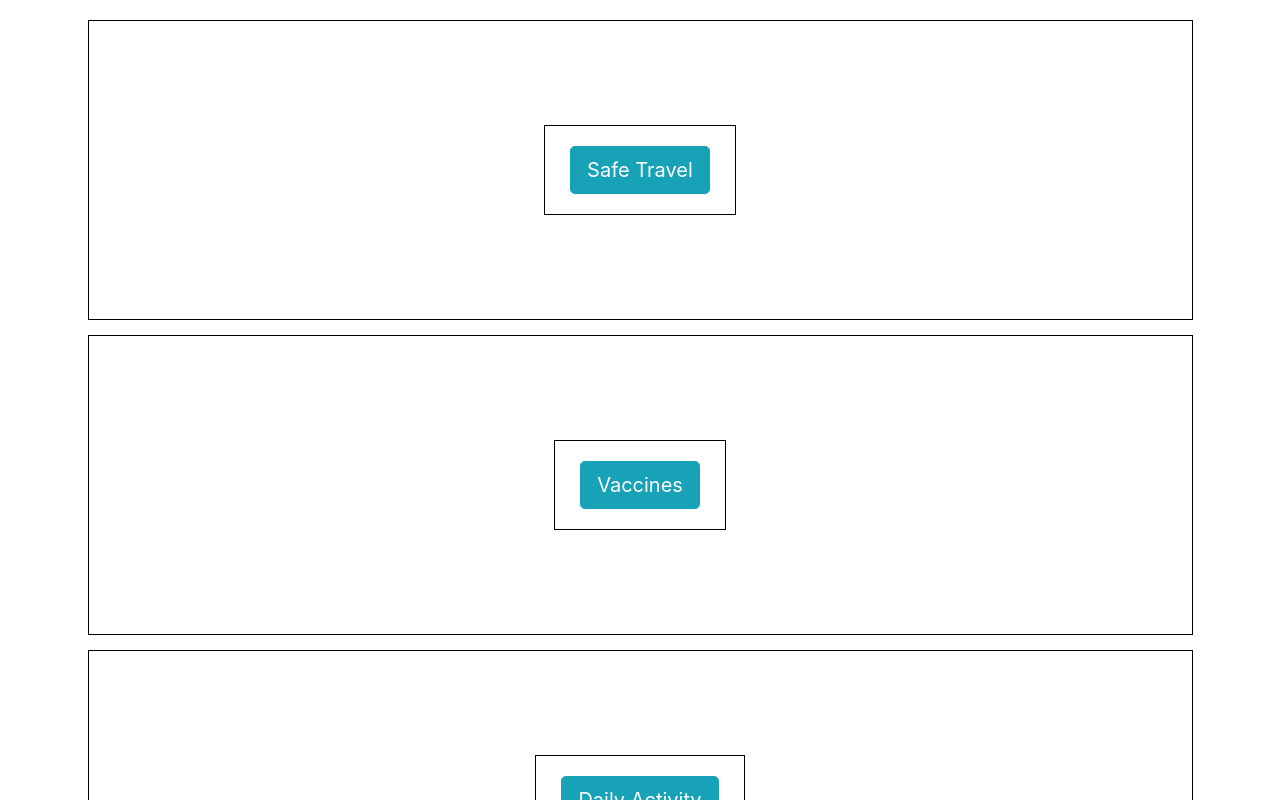
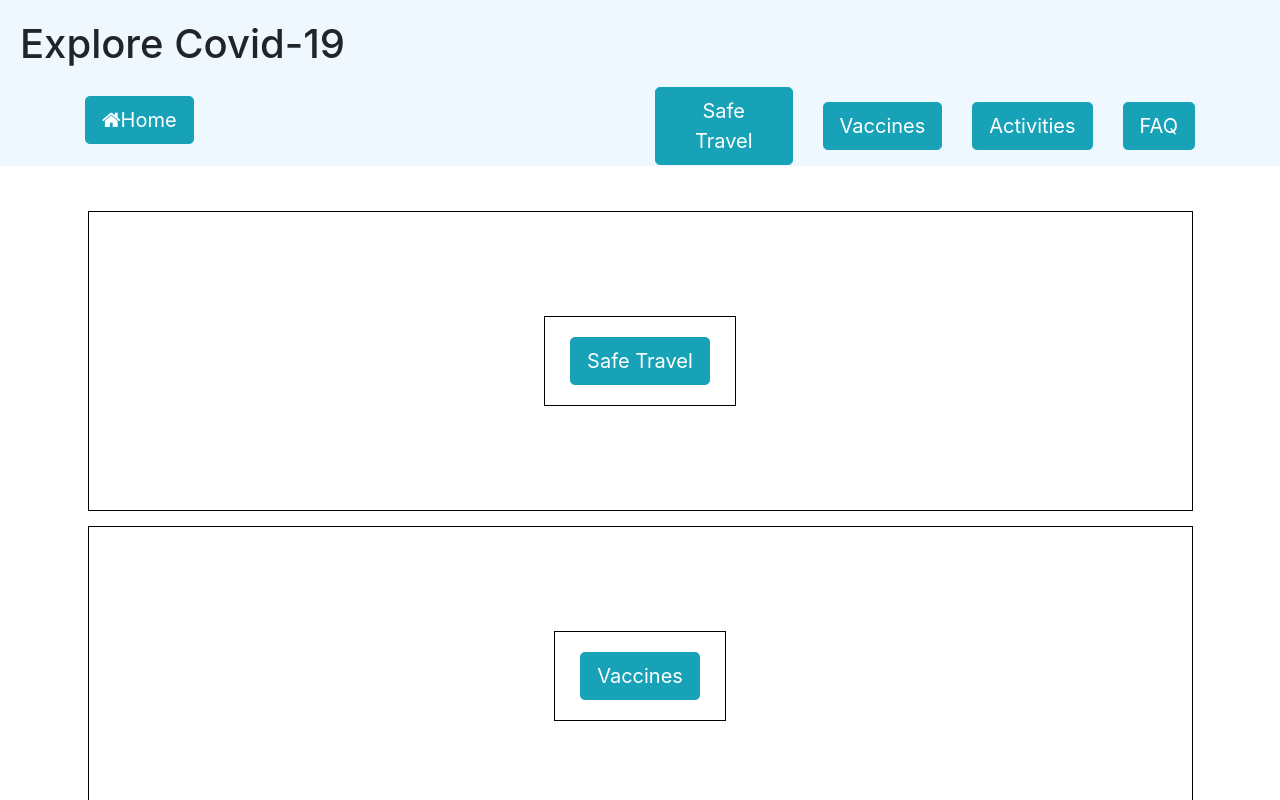
Before and after one commit to CarlaFloricel/cs522-covid-app, a React (Create React App) app: page / in a window 1280 px wide. Shown: the top 800 px of the page. Built offline with nearby package versions, Linux system fonts and the light colour scheme.

Commit message:
header added with components' links

```diff
--- a/package.json
+++ b/package.json
@@ -3,6 +3,7 @@
   "version": "0.1.0",
   "private": true,
   "dependencies": {
+    "@fortawesome/fontawesome-free": "^5.15.1",
     "@testing-library/jest-dom": "^5.11.5",
     "@testing-library/react": "^11.1.1",
     "@testing-library/user-event": "^12.2.0",
--- a/public/index.html
+++ b/public/index.html
@@ -20,7 +20,9 @@
       href="https://maxcdn.bootstrapcdn.com/bootstrap/4.5.0/css/bootstrap.min.css"
       integrity="sha384-9aIt2nRpC12Uk9gS9baDl411NQApFmC26EwAOH8WgZl5MYYxFfc+NcPb1dKGj7Sk"
       crossorigin="anonymous"
+
     />
+    <link rel="stylesheet" href="https://cdnjs.cloudflare.com/ajax/libs/font-awesome/4.7.0/css/font-awesome.min.css">
     <!--
       Notice the use of %PUBLIC_URL% in the tags above.
       It will be replaced with the URL of the `public` folder during the build.
--- a/src/App.js
+++ b/src/App.js
@@ -7,11 +7,13 @@ import Activities from './components/activities/activities.component';
 import Vaccines from './components/vaccines/vaccines.component';
 import Faq from './components/faq/faq.component';
 import Map from './components/map/map.component';
+import Header from './components/header/header.component';
 
 
 function App() {
   return (
     <div className="App">
+       <Header/>
       <Switch>
         <Route exact path='/' component={HomePage}></Route>
         <Route exact path='/map' component={Map}></Route>
--- /dev/null
+++ b/src/components/header/header.component.jsx
@@ -0,0 +1,42 @@
+import React from 'react'
+import { Link } from 'react-router-dom';
+import './header.styles.css';
+
+
+const Header = () => (
+    <div className="headerContainer">
+        <h1>Explore Covid-19</h1>
+    <div className='header'>
+        <Link to="/" className="logo-container">
+        <button type="button" className="btn btn-info btn-lg">
+        <i className="fa fa-home" ></i>
+           Home
+        </button>
+        </Link>
+        <div className='options'>
+            <Link to="/map" className="option">
+                <button type="button" className="btn btn-info btn-lg">
+                 Safe Travel
+                </button>
+            </Link>
+            <Link to="/vaccines" className="option" >
+                <button type="button" className="btn btn-info btn-lg">
+                 Vaccines
+                </button>
+            </Link>
+            <Link to="/activities" className="option">
+                <button type="button" className="btn btn-info btn-lg">
+                 Activities
+                </button>
+            </Link>
+            <Link to="/faq" className="option" >
+                <button type="button" className="btn btn-info btn-lg">
+                 FAQ
+                </button>
+            </Link>
+        </div>
+    </div>
+    </div>
+)
+
+export default Header;
--- /dev/null
+++ b/src/components/header/header.styles.css
@@ -0,0 +1,38 @@
+.header {
+    height: 70px;
+    width: 100%;
+    display: flex;
+    justify-content: space-between;
+    margin-bottom: 25px;
+}
+.header .logo-container {
+    padding: 0px 15px 30px 85px;
+
+}
+
+.header .options {
+    width: 50%;
+    height: 100%;
+    display: flex;
+    align-items: center;
+    justify-content: flex-end;
+}
+
+.header .options .option {
+padding: 20px 15px 30px 15px;
+
+}
+
+.header .options .option:last-child{
+    padding: 20px 85px 30px 15px;
+}
+
+.headerContainer {
+    background-color: aliceblue;
+}
+
+h1 {
+    padding:20px;
+    display: flex;
+    justify-content: flex-start;
+}
--- a/src/components/map/map.component.jsx
+++ b/src/components/map/map.component.jsx
@@ -18,7 +18,7 @@ class Map extends React.Component {
         return (
         <div>
             <h1>MAP</h1>
-            <div ref="chart"></div>)
+            <div ref="chart"></div>
         </div>
         )
 
```
Also changed, not shown: src/components/navbar/navbar.component.jsx (deleted, +0 -9 lines), src/components/navbar/navbar.styles.css (deleted), 1 other file (tests, documents, lock files or other folders).
